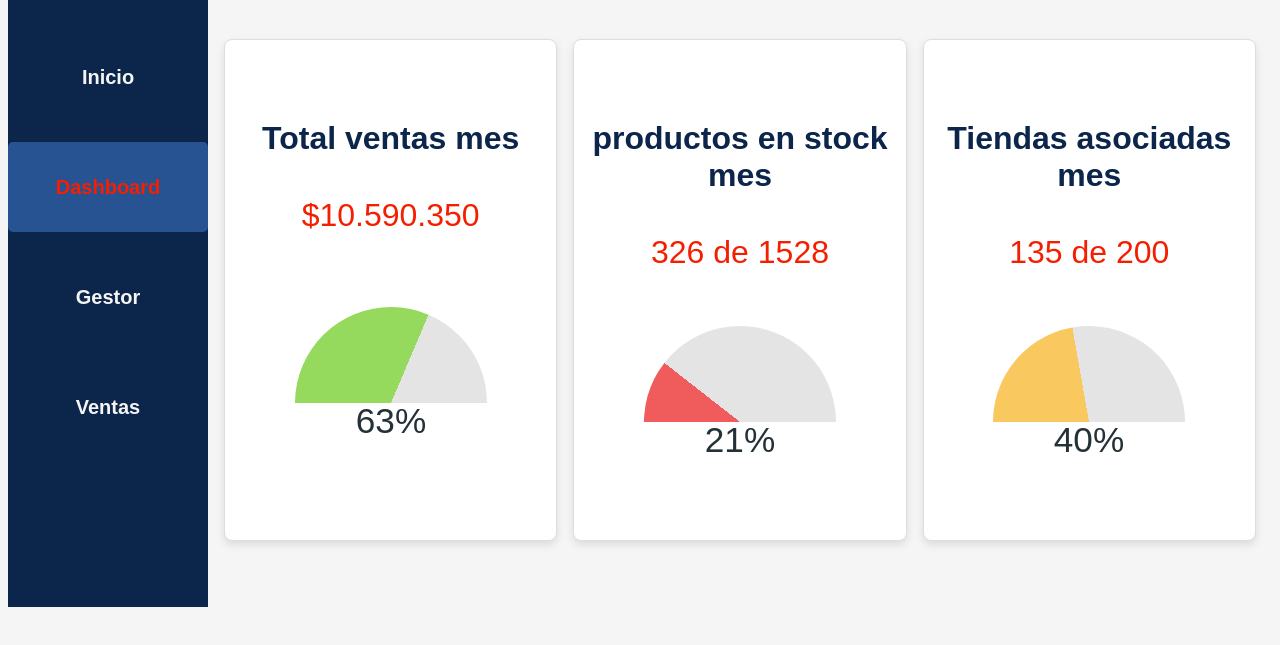
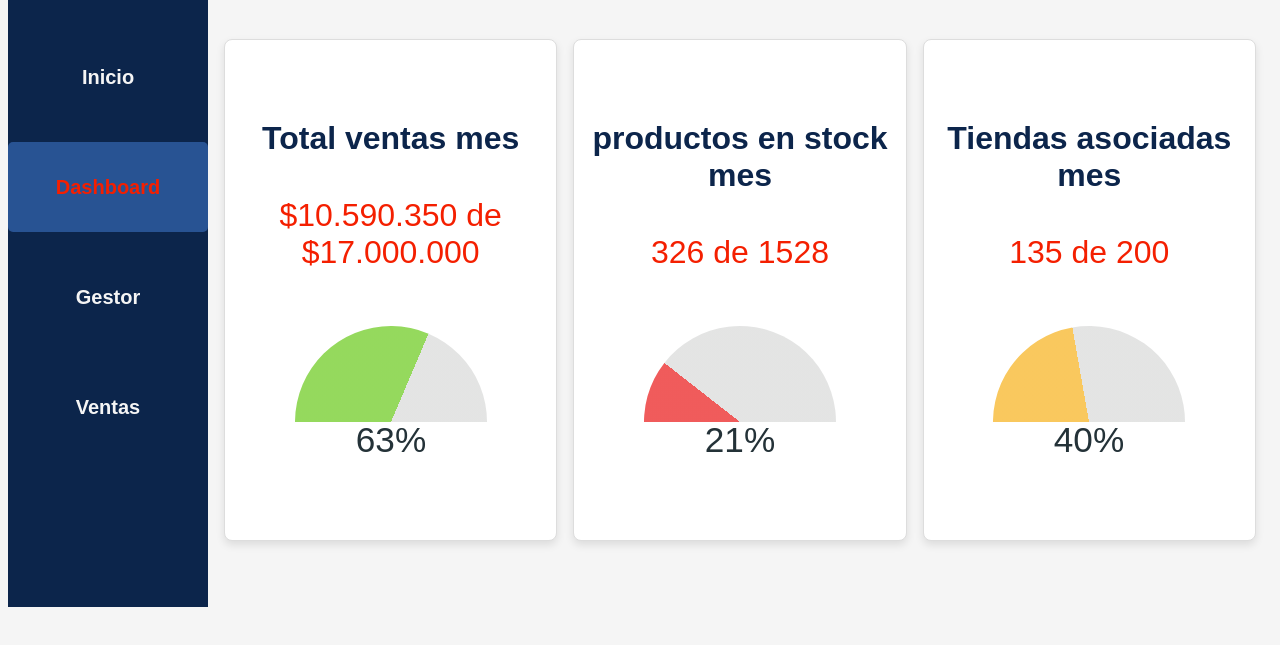
Before and after one commit to ElDunkin/ShopMax, a plain HTML site: page dashboard.html in a window 1280 px wide. Shown: the part 185-830 px from the top of the page. Drawn offline with Linux system fonts and the light colour scheme.

Commit message:
Actualización dashboard

```diff
--- a/dashboard.html
+++ b/dashboard.html
@@ -25,7 +25,7 @@
     <div class="dashboard">
         <div class="card">
             <h2>Total ventas mes</h2>
-            <p>$10.590.350</p>
+            <p>$10.590.350 de $17.000.000</p>
             <div class="circular-sale"></div>
         </div>
         <div class="card">
```
